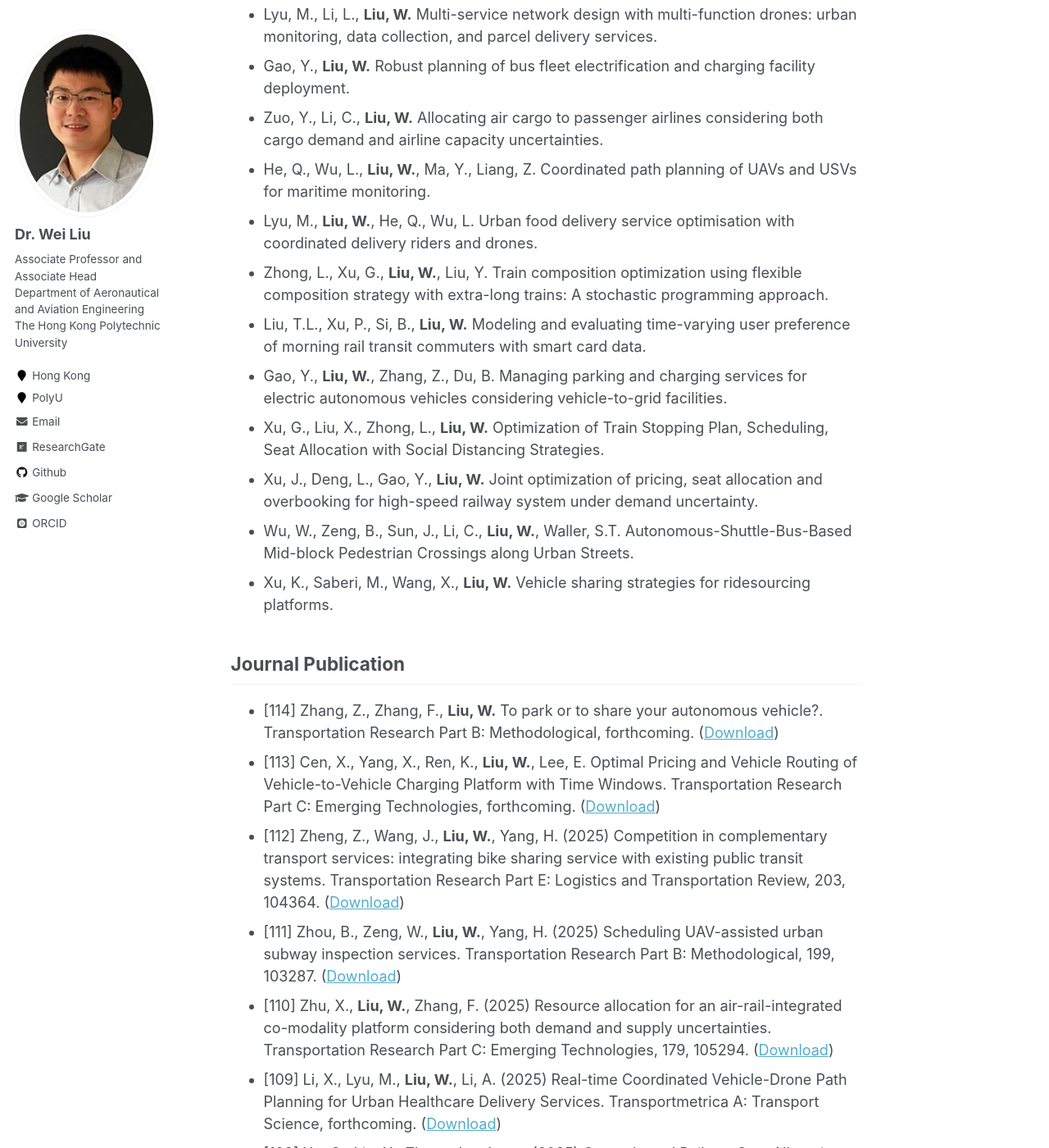
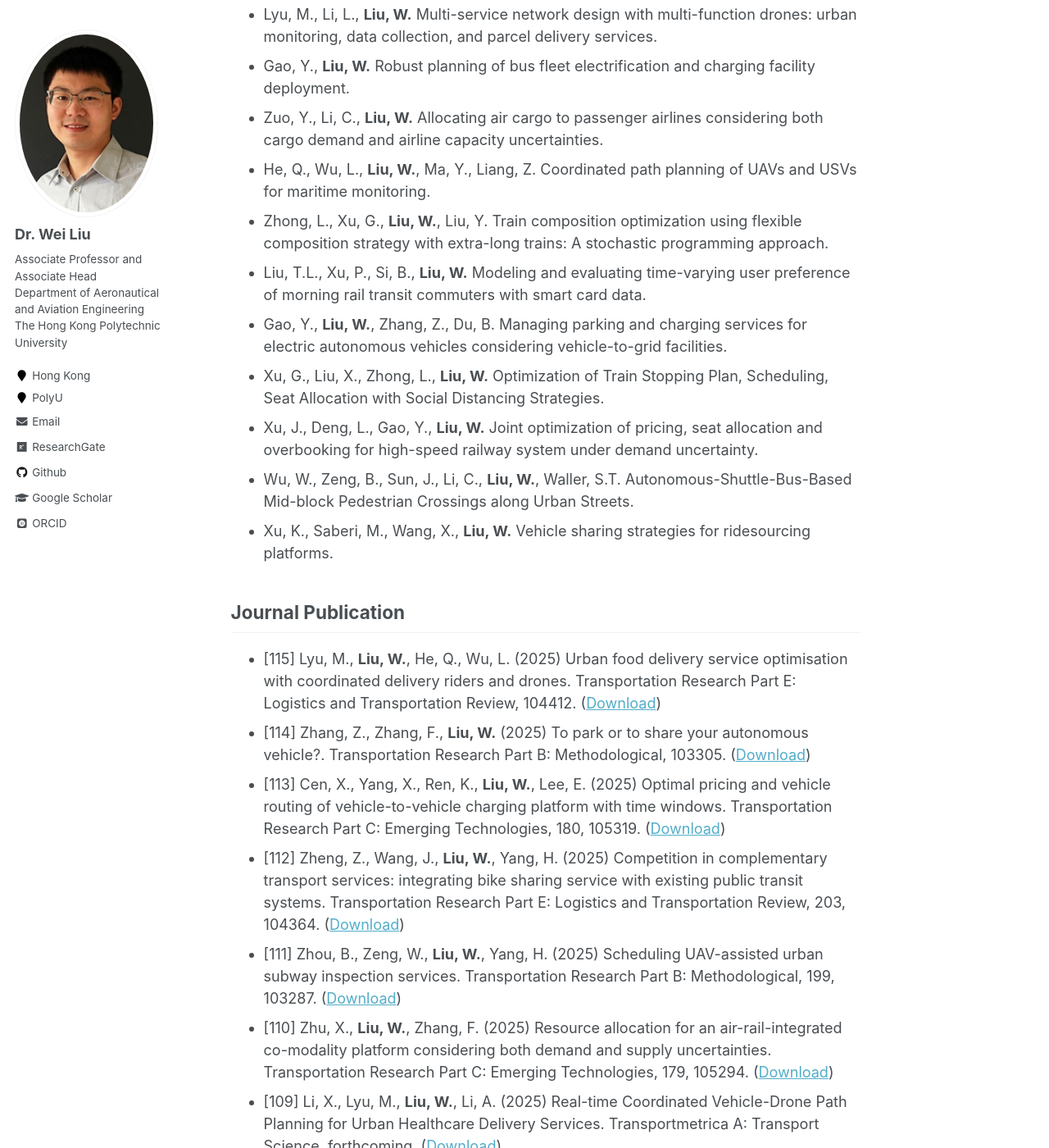
Before and after one commit to weiliu2016/weiliu2016.github.io, a Jekyll site: the page built from _pages/publications.md, in a window 1280 px wide and 1400 px high, scrolled down 1845 px. Shown: the whole window at 82% size. Built offline with Jekyll 4.4.1, drawn with Linux system fonts in a browser that asks for light colours; some web fonts are replaced; formulas are drawn with MathJax 3.

Commit message:
Update publications.md

```diff
--- a/_pages/publications.md
+++ b/_pages/publications.md
@@ -59,8 +58,9 @@ Selected Working Papers
 
 Journal Publication
 ----------
-* [114] Zhang, Z., Zhang, F., **Liu, W.** To park or to share your autonomous vehicle?. Transportation Research Part B: Methodological, forthcoming. ([Download](https://doi.org/10.1016/j.trb.2025.xxxxxx))
-* [113] Cen, X., Yang, X., Ren, K., **Liu, W.**, Lee, E. Optimal Pricing and Vehicle Routing of Vehicle-to-Vehicle Charging Platform with Time Windows. Transportation Research Part C: Emerging Technologies, forthcoming. ([Download](https://doi.org/10.1016/j.trc.2025.xxxxxx))
+* [115] Lyu, M., **Liu, W.**, He, Q., Wu, L. (2025) Urban food delivery service optimisation with coordinated delivery riders and drones. Transportation Research Part E: Logistics and Transportation Review, 104412. ([Download](https://doi.org/10.1016/j.tre.2025.104412))
+* [114] Zhang, Z., Zhang, F., **Liu, W.** (2025) To park or to share your autonomous vehicle?. Transportation Research Part B: Methodological, 103305. ([Download](https://doi.org/10.1016/j.trb.2025.103305))
+* [113] Cen, X., Yang, X., Ren, K., **Liu, W.**, Lee, E. (2025) Optimal pricing and vehicle routing of vehicle-to-vehicle charging platform with time windows. Transportation Research Part C: Emerging Technologies, 180, 105319. ([Download](https://doi.org/10.1016/j.trc.2025.105319))
 * [112] Zheng, Z., Wang, J., **Liu, W.**, Yang, H. (2025) Competition in complementary transport services: integrating bike sharing service with existing public transit systems. Transportation Research Part E: Logistics and Transportation Review, 203, 104364. ([Download](https://doi.org/10.1016/j.tre.2025.104364))
 * [111] Zhou, B., Zeng, W., **Liu, W.**, Yang, H. (2025) Scheduling UAV-assisted urban subway inspection services. Transportation Research Part B: Methodological, 199, 103287. ([Download](https://doi.org/10.1016/j.trb.2025.103287))
 * [110] Zhu, X., **Liu, W.**, Zhang, F. (2025) Resource allocation for an air-rail-integrated co-modality platform considering both demand and supply uncertainties. Transportation Research Part C: Emerging Technologies, 179, 105294. ([Download](https://doi.org/10.1016/j.trc.2025.105294))
```
Also changed, not shown: other parts of _pages/publications.md (+0 -1 lines).
